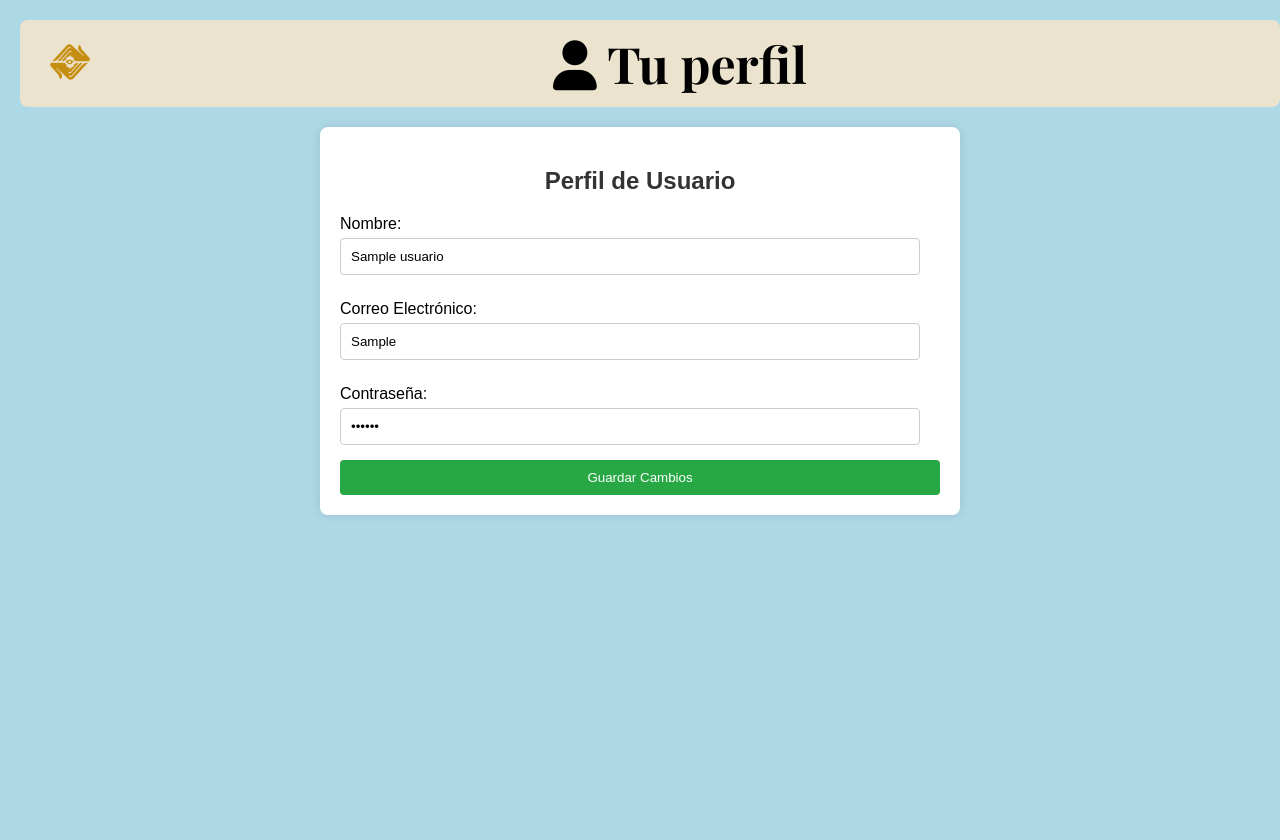
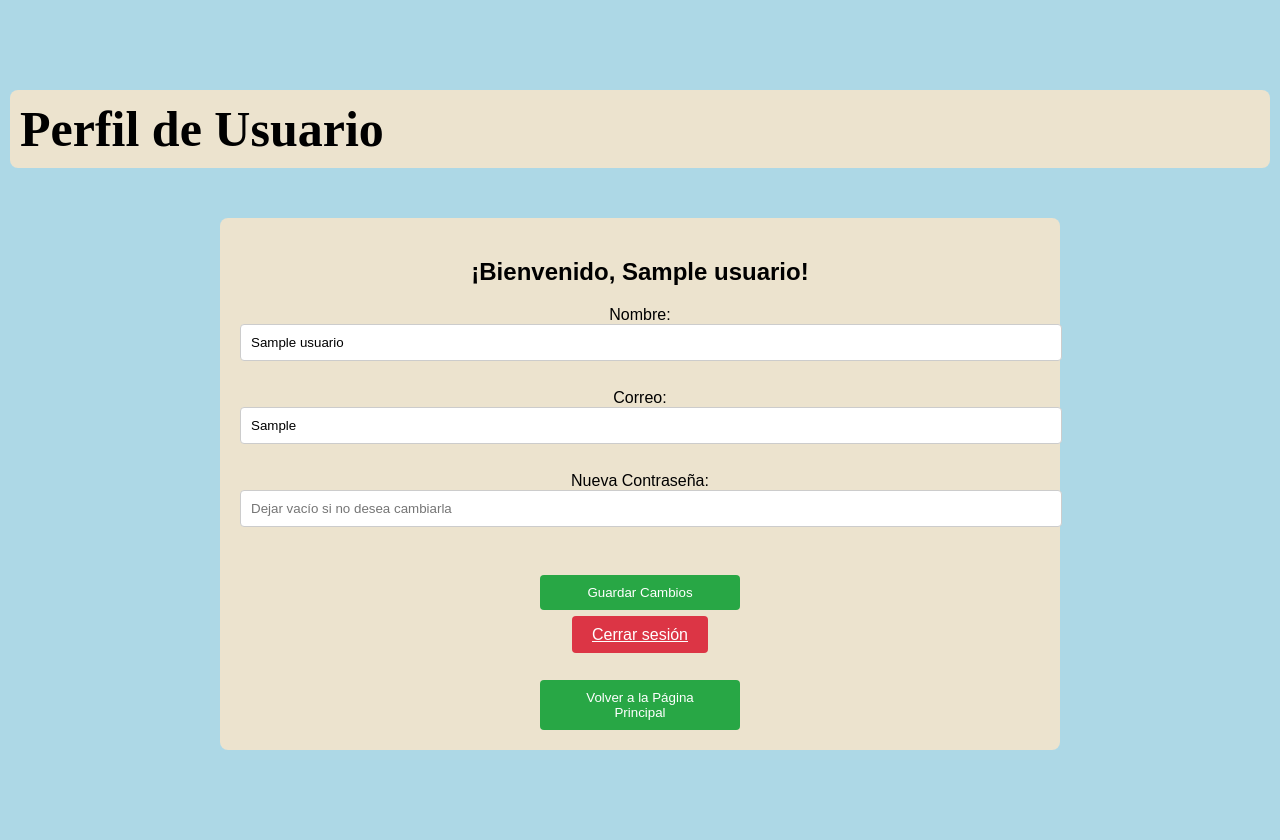
Before and after one commit to M1zukodm/MexicoalDescubierto, a PHP site: page /php/perfil.php in a window 1280 px wide. Before the commit the page ends 515 px from the top, so only its background shows below. Run offline with PHP 8.4, Linux system fonts and the light colour scheme; the visitor is signed in with stand-in values (Sample User, id 1); tables that the repository leaves empty or names only in its code hold one stand-in row (values such as "Sample post").

Commit message:
Cambios para la conexion a base de datos

```diff
--- a/php/perfil.php
+++ b/php/perfil.php
@@ -1,9 +1,9 @@
 <?php
-session_start(); // Iniciar la sesión
+session_start(); // Inicia la sesión
 
-// Verificar si el usuario está autenticado
+// Verificar si el usuario está autenticado (si no tiene la sesión activa, lo redirigimos al login)
 if (!isset($_SESSION['usuario_id'])) {
-    header("Location: login.php"); // Redirigir a la página de login si no está autenticado
+    header("Location: login.html"); // Si no está autenticado, redirige al login
     exit();
 }
 
@@ -20,20 +20,20 @@ if ($conn->connect_error) {
     die("Error de conexión: " . $conn->connect_error);
 }
 
-// Consultar datos del usuario, basándonos en el ID guardado en la sesión
-$usuario_id = $_SESSION['usuario_id']; // Asumimos que el ID del usuario está guardado en la sesión
-$sql = "SELECT nombre, correo, contraseña FROM usuarios WHERE id = ?";
-$stmt = $conn->prepare($sql);
-$stmt->bind_param("i", $usuario_id);
-$stmt->execute();
-$result = $stmt->get_result();
-$usuario = $result->fetch_assoc();
-$stmt->close();
+// Obtener los datos del usuario (basándonos en el ID guardado en la sesión)
+$usuario_id = $_SESSION['usuario_id']; // Obtener el ID de usuario de la sesión
+$sql = "SELECT nombre, correo, contra FROM usuarios WHERE id = '$usuario_id'";
+$result = $conn->query($sql);
 
-// Verificar si se encontraron los datos del usuario
-if (!$usuario) {
-    die("Error: No se encontraron datos del usuario.");
+// Mostrar los datos del usuario
+if ($result->num_rows > 0) {
+    $usuario = $result->fetch_assoc();
+} else {
+    echo "Usuario no encontrado.";
 }
+
+// Cerrar la conexión
+$conn->close();
 ?>
 
 <!DOCTYPE html>
@@ -41,18 +41,19 @@ if (!$usuario) {
 <head>
     <meta charset="UTF-8">
     <meta name="viewport" content="width=device-width, initial-scale=1.0">
-    <link href="https://fonts.googleapis.com/css2?family=Playfair+Display:wght@400;700&display=swap" rel="stylesheet">
-    <link rel="icon" href="recursos/personalogo.svg" type="image/x-icon">
-    <link rel="stylesheet" href="https://cdnjs.cloudflare.com/ajax/libs/font-awesome/6.0.0-beta3/css/all.min.css">
     <title>Perfil de Usuario</title>
     <style>
-        /* Estilos existentes */
+        /* Estilos para el diseño básico */
         body {
             font-family: Arial, sans-serif;
             background-color: #ADD8E6;
             margin: 0;
             padding: 20px;
+            display: flex;
+            justify-content: center;
             align-items: center;
+            height: 100vh;
+            flex-direction: column;
         }
         .navbar {
             display: flex;
@@ -64,36 +65,28 @@ if (!$usuario) {
             margin-bottom: 20px;
             width: 100%;
             max-width: 1460px;
+            text-align: center;
         }
         .navbar a {
             color: white;
             text-decoration: none;
             margin-left: 20px;
         }
+        h1 {
+            font-family: 'Playfair Display', serif;
+            color: black;
+            font-size: 50px;
+            margin: 0;
+            text-align: center;
+        }
         .container {
-            max-width: 600px;
-            margin: auto;
-            background: white;
+            text-align: center;
+            margin-top: 30px;
+            background-color: #ECE3CE;
             padding: 20px;
             border-radius: 8px;
-            box-shadow: 0 0 10px rgba(0, 0, 0, 0.1);
-        }
-        h2 {
-            text-align: center;
-            color: #333;
-        }
-        label {
-            display: block;
-            margin-top: 10px;
-        }
-        input[type="text"], input[type="email"], input[type="password"] {
-            width: calc(100% - 20px);
-            padding: 10px;
-            margin-top: 5px;
-            margin-bottom: 15px;
-            border-radius: 4px;
-            border: 1px solid #ccc;
-            box-sizing: border-box;
+            width: 80%;
+            max-width: 800px;
         }
         .btn {
             background-color: #28a745;
@@ -102,42 +95,46 @@ if (!$usuario) {
             border: none;
             border-radius: 4px;
             cursor: pointer;
-            width: 100%;
+            width: 200px;
+            margin-top: 20px;
         }
         .btn:hover {
             background-color: #218838;
+        }
+        input[type="text"], input[type="email"], input[type="password"] {
+            padding: 10px;
+            border-radius: 4px;
+            border: 1px solid #ccc;
+            width: 100%;
+            margin-bottom: 10px;
         }
     </style>
 </head>
 <body>
     <div class="navbar">
-        <a class="navbar-brand" href="index.html">
-            <img src="recursos/logo.png" alt="logo" title="México al Descubierto" style="height: 40px;">
+        <h1>Perfil de Usuario</h1>
+    </div>
+    <div class="container">
+        <h2>¡Bienvenido, <?php echo htmlspecialchars($usuario['nombre']); ?>!</h2>
+
+        <form action="editar_perfil.php" method="POST">
+            <label for="nombre">Nombre:</label>
+            <input type="text" id="nombre" name="nombre" value="<?php echo htmlspecialchars($usuario['nombre']); ?>" required><br><br>
+
+            <label for="correo">Correo:</label>
+            <input type="email" id="correo" name="correo" value="<?php echo htmlspecialchars($usuario['correo']); ?>" required><br><br>
+
+            <label for="contra">Nueva Contraseña:</label>
+            <input type="password" id="contra" name="contra" placeholder="Dejar vacío si no desea cambiarla"><br><br>
+
+            <button class="btn" type="submit">Guardar Cambios</button>
+        </form>
+
+        <p><a href="php/logout.php" class="btn" style="background-color: #dc3545;">Cerrar sesión</a></p>
+
+        <a href="../index.html">
+            <button class="btn">Volver a la Página Principal</button>
         </a>
-        <h1 style="font-family: 'Playfair Display', serif; color: black; font-size: 50px; margin: 0; flex-grow: 1; text-align: center;">
-            <i class="fa-solid fa-user"></i> Tu perfil
-        </h1>
     </div>
-
-    <div class="container">
-        <h2>Perfil de Usuario</h2>
-        <form action="actualizar_perfil.php" method="POST">
-            <label for="nombre">Nombre:</label>
-            <input type="text" id="nombre" name="nombre" value="<?php echo htmlspecialchars($usuario['nombre']); ?>" required>
-
-            <label for="correo">Correo Electrónico:</label>
-            <input type="email" id="correo" name="correo" value="<?php echo htmlspecialchars($usuario['correo']); ?>" required>
-
-            <label for="contraseña">Contraseña:</label>
-            <input type="password" id="contraseña" name="contraseña" value="<?php echo htmlspecialchars($usuario['contraseña']); ?>" required>
-
-            <button type="submit" class="btn">Guardar Cambios</button>
-        </form>
-    </div>
-
 </body>
 </html>
-
-<?php
-$conn->close(); // Cerrar la conexión con la base de datos
-?>
```
Also changed, not shown: php/editar_perfil.php (added, +55 -0 lines), php/login.php (+25 -32 lines), php/logout.php (added, +16 -0 lines), php/registro.php (+27 -7 lines).
